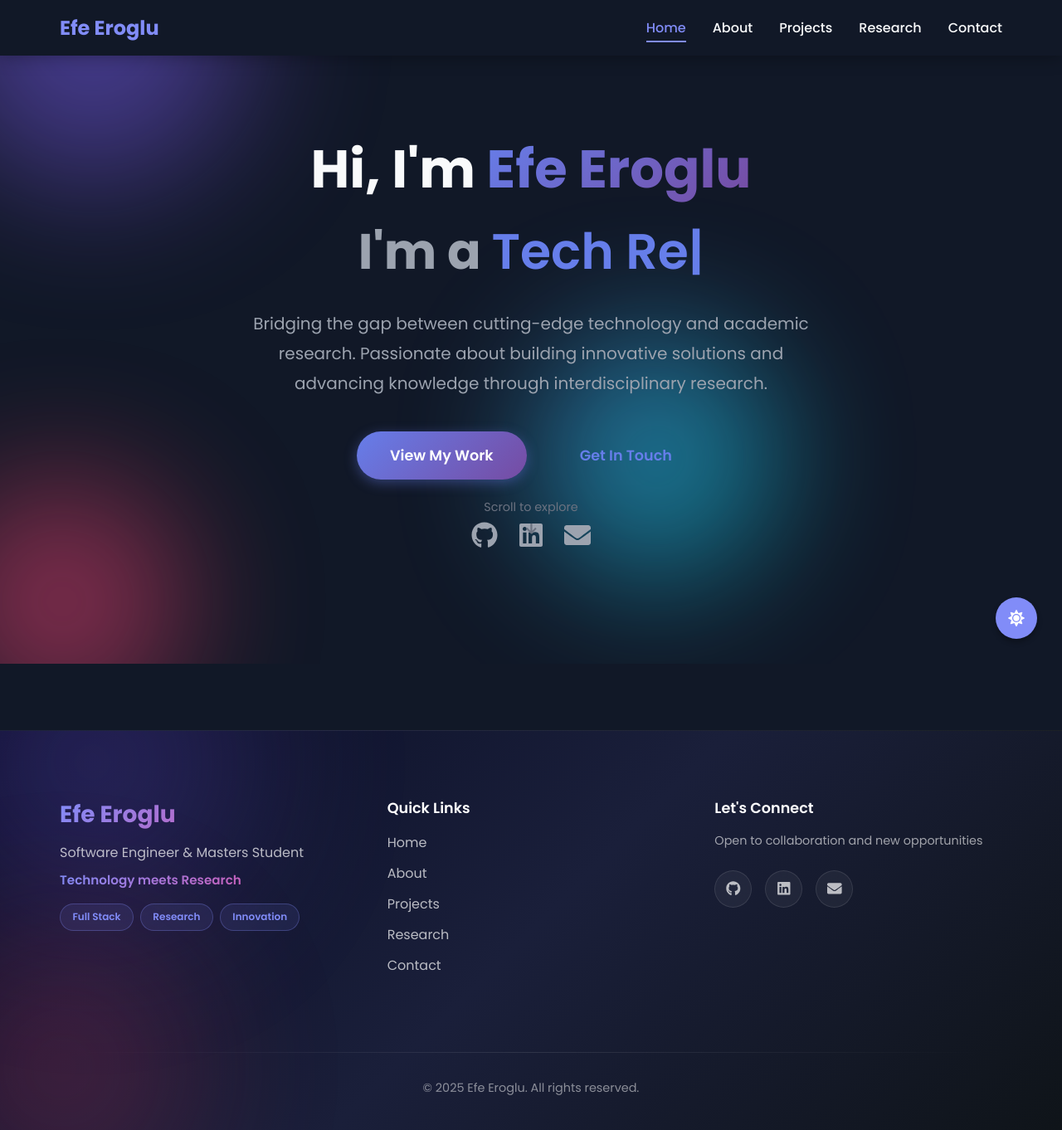
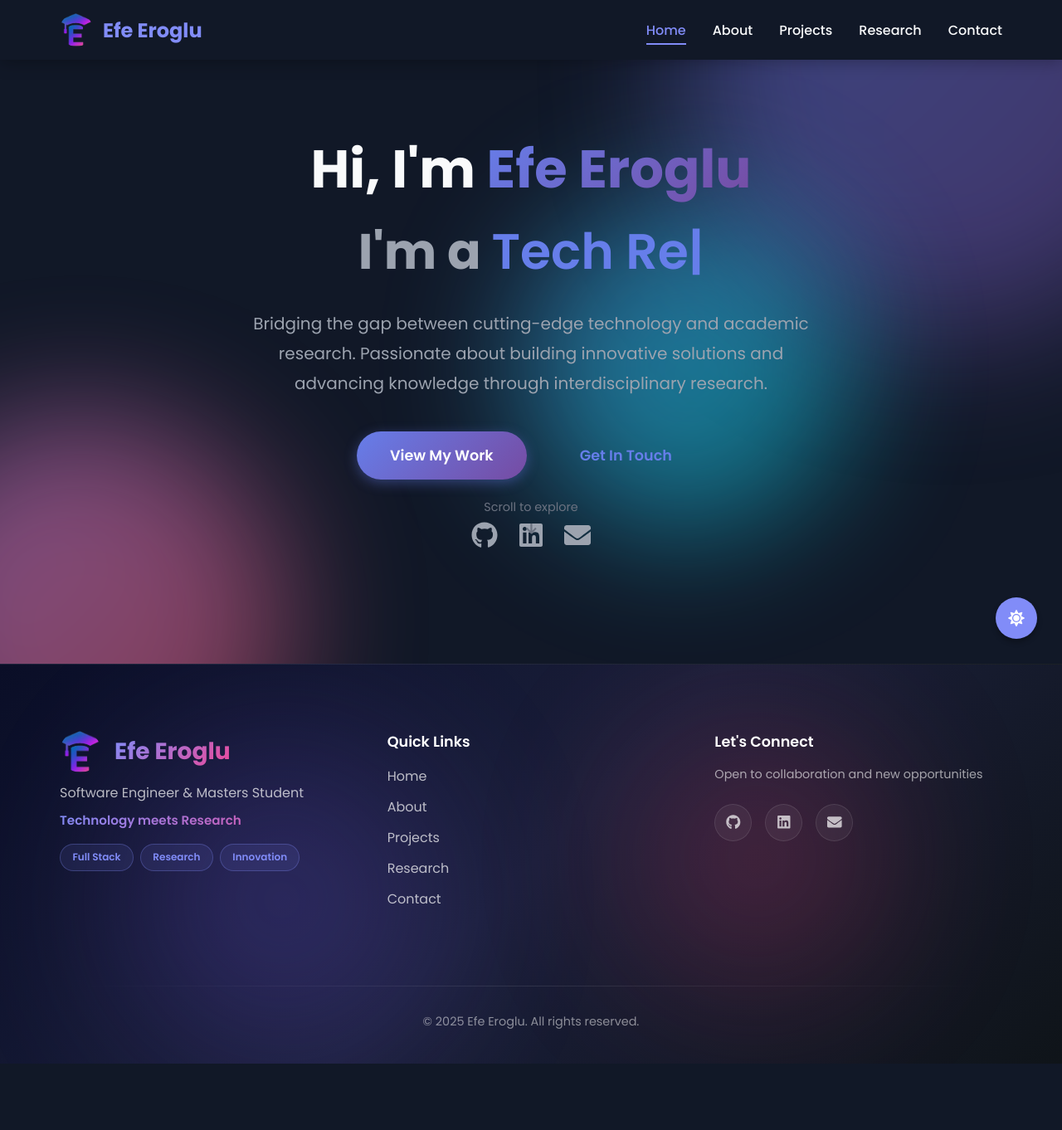
Before and after one commit to Efe-Eroglu/efe-eroglu.github.io, a React (Create React App) app: page / in a window 1280 px wide. Shown: the whole page at 83% size. After the commit the page ends 1282 px from the top, so only its background shows below. Built offline with nearby package versions, Linux system fonts and the light colour scheme.

Commit message:
Add logo integration and improve UI layout

```diff
--- a/public/index.html
+++ b/public/index.html
@@ -2,13 +2,13 @@
 <html lang="en">
   <head>
     <meta charset="utf-8" />
-    <link rel="icon" href="%PUBLIC_URL%/favicon.ico" />
+    <link rel="icon" href="%PUBLIC_URL%/logo.png" />
     <meta name="viewport" content="width=device-width, initial-scale=1" />
     <meta name="theme-color" content="#000000" />
     <meta name="description" content="Software Engineer & Masters Student Portfolio - Technology meets Research" />
     <meta name="keywords" content="software engineer, masters student, portfolio, web development, research" />
     <meta name="author" content="Efe Eroglu" />
-    <link rel="apple-touch-icon" href="%PUBLIC_URL%/logo192.png" />
+    <link rel="apple-touch-icon" href="%PUBLIC_URL%/logo.png" />
     <link rel="manifest" href="%PUBLIC_URL%/manifest.json" />
     <link rel="preconnect" href="https://fonts.googleapis.com">
     <link rel="preconnect" href="https://fonts.gstatic.com" crossorigin>
--- a/src/components/Footer.css
+++ b/src/components/Footer.css
@@ -4,7 +4,6 @@
   color: var(--text-light);
   padding: 5rem 2rem 2rem;
   overflow: hidden;
-  margin-top: 5rem;
   border-top: 1px solid rgba(255, 255, 255, 0.05);
 }
 
@@ -26,21 +25,21 @@
   animation: float 20s ease-in-out infinite;
 }
 
-.orb-1 {
+.footer-orb-1 {
   width: 400px;
   height: 400px;
   background: radial-gradient(circle, #6366f1 0%, #8b5cf6 50%, transparent 70%);
-  top: -150px;
-  right: -100px;
+  top: 20%;
+  left: 10%;
   animation-delay: 0s;
 }
 
-.orb-2 {
+.footer-orb-2 {
   width: 350px;
   height: 350px;
   background: radial-gradient(circle, #ec4899 0%, #f43f5e 50%, transparent 70%);
-  bottom: -100px;
-  left: -100px;
+  bottom: 15%;
+  right: 15%;
   animation-delay: 7s;
 }
 
@@ -61,9 +60,28 @@
   margin-bottom: 3rem;
 }
 
+.footer-logo-container {
+  display: flex;
+  align-items: center;
+  gap: 1rem;
+  margin-bottom: 0.75rem;
+}
+
+.footer-logo {
+  width: 50px;
+  height: 50px;
+  border-radius: 50%;
+  object-fit: cover;
+  transition: transform 0.3s ease;
+}
+
+.footer-logo:hover {
+  transform: scale(1.1);
+}
+
 .footer-brand h3 {
   font-size: 1.75rem;
-  margin-bottom: 0.75rem;
+  margin: 0;
   background: linear-gradient(135deg, #818cf8 0%, #ec4899 100%);
   -webkit-background-clip: text;
   -webkit-text-fill-color: transparent;
--- a/src/components/Footer.js
+++ b/src/components/Footer.js
@@ -38,7 +38,10 @@ const Footer = () => {
           viewport={{ once: true, amount: 0.3 }}
         >
           <motion.div className="footer-brand" variants={itemVariants}>
-            <h3>Efe Eroglu</h3>
+            <div className="footer-logo-container">
+              <img src="/logo.png" alt="Efe Eroglu" className="footer-logo" />
+              <h3>Efe Eroglu</h3>
+            </div>
             <p>Software Engineer & Masters Student</p>
             <p className="footer-tagline">Technology meets Research</p>
             <div className="footer-badges">
@@ -107,8 +110,8 @@ const Footer = () => {
         </motion.div>
       </div>
       <div className="footer-background">
-        <div className="gradient-orb-footer orb-1"></div>
-        <div className="gradient-orb-footer orb-2"></div>
+        <div className="gradient-orb-footer footer-orb-1"></div>
+        <div className="gradient-orb-footer footer-orb-2"></div>
       </div>
     </footer>
   );
--- a/src/components/Home/Home.css
+++ b/src/components/Home/Home.css
@@ -151,30 +151,30 @@
 }
 
 .orb-1 {
-  width: 500px;
-  height: 500px;
+  width: 600px;
+  height: 600px;
   background: linear-gradient(135deg, #667eea 0%, #764ba2 100%);
-  top: -100px;
-  left: -100px;
+  top: -200px;
+  right: -150px;
   animation-delay: 0s;
 }
 
 .orb-2 {
-  width: 400px;
-  height: 400px;
+  width: 500px;
+  height: 500px;
   background: linear-gradient(135deg, #f093fb 0%, #f5576c 100%);
-  bottom: -50px;
-  right: -50px;
-  animation-delay: 5s;
+  bottom: -200px;
+  left: -150px;
+  animation-delay: 8s;
 }
 
 .orb-3 {
-  width: 300px;
-  height: 300px;
+  width: 400px;
+  height: 400px;
   background: linear-gradient(135deg, #4facfe 0%, #00f2fe 100%);
-  top: 50%;
-  left: 50%;
-  animation-delay: 10s;
+  top: 30%;
+  right: 20%;
+  animation-delay: 4s;
 }
 
 @keyframes float {
--- a/src/components/Navbar.css
+++ b/src/components/Navbar.css
@@ -24,11 +24,26 @@
 }
 
 .nav-logo {
+  display: flex;
+  align-items: center;
+  gap: 0.75rem;
   font-size: 1.5rem;
   font-weight: 700;
   color: var(--primary-color);
   text-decoration: none;
   transition: color 0.3s ease;
+}
+
+.logo-image {
+  width: 40px;
+  height: 40px;
+  border-radius: 50%;
+  object-fit: cover;
+  transition: transform 0.3s ease;
+}
+
+.nav-logo:hover .logo-image {
+  transform: scale(1.1);
 }
 
 .nav-logo:hover {
--- a/src/components/Navbar.js
+++ b/src/components/Navbar.js
@@ -34,6 +34,7 @@ const Navbar = () => {
     >
       <div className="nav-container">
         <Link to="/" className="nav-logo">
+          <img src="/logo.png" alt="Efe Eroglu" className="logo-image" />
           <span className="logo-text">Efe Eroglu</span>
         </Link>
 
```
Also changed, not shown: public/logo.png (added).
